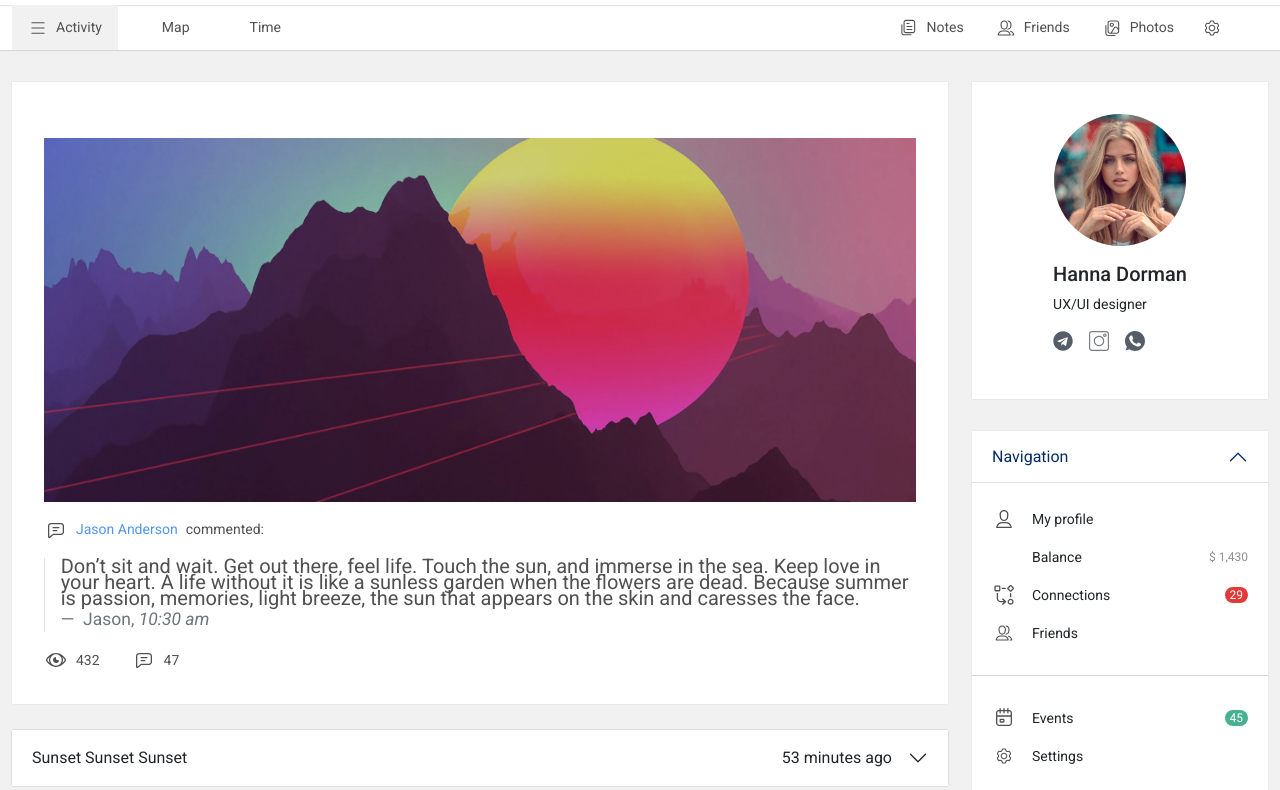
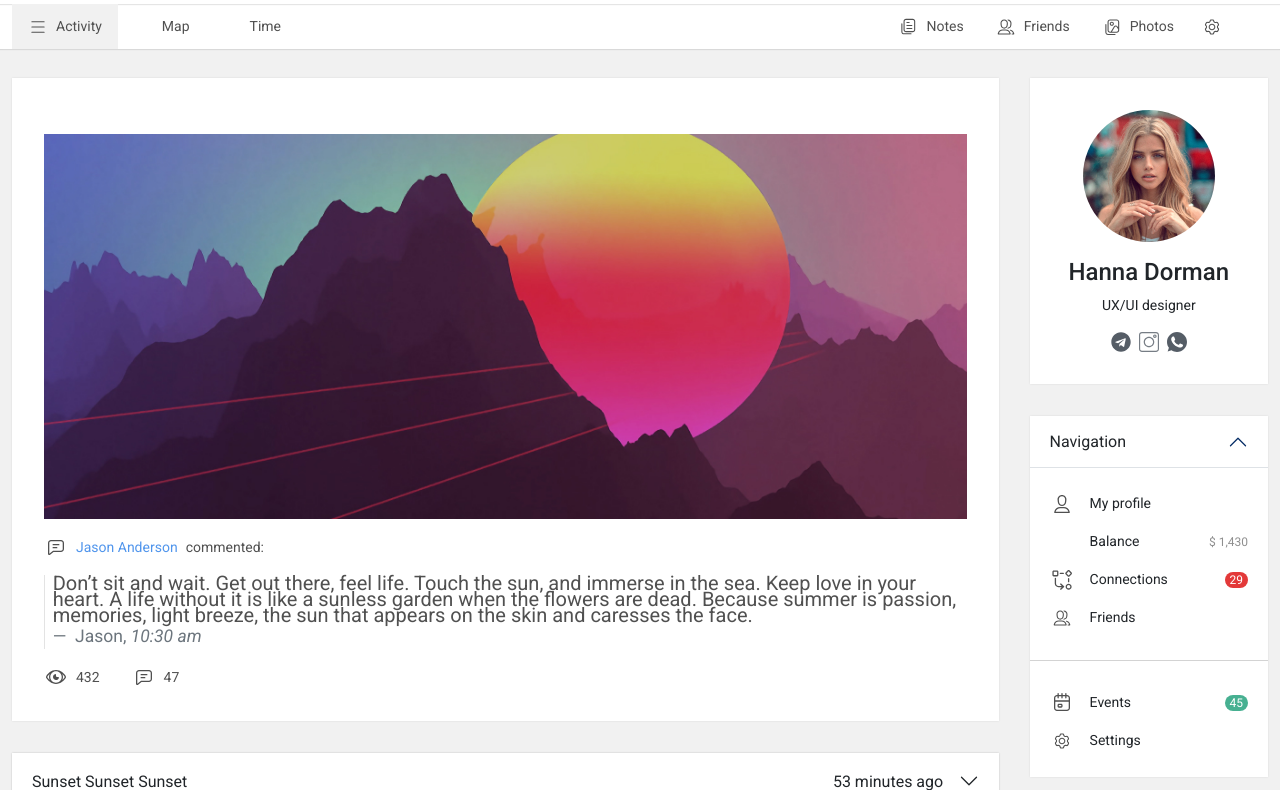
Before and after one commit to EkaterinaShamshina/web-bee-test, a website built with webpack: page src/template.html in a window 1280 px wide. Shown: the part 64-854 px from the top of the page. Built offline with nearby package versions, Linux system fonts and the light colour scheme; files whose address does not match are found by name.

Commit message:
fix: fix some problems with block sizes

```diff
--- a/src/styles/variables.scss
+++ b/src/styles/variables.scss
@@ -22,7 +22,7 @@ body {
   font-weight: 400 !important;
 }
 .container {
-  max-width: 1376px;
+  max-width: 1400px;
 }
 header {
   background-color: $white;
@@ -38,7 +38,7 @@ a {
 .nav {
   display: flex;
   align-items: center;
-  gap: 8px;
+  gap: 2rem;
   &-left {
     display: flex;
     align-items: center;
@@ -52,7 +52,7 @@ a {
     display: flex;
     flex-direction: column;
     align-items: center;
-    gap: 8px;
+    gap: 7px;
     padding: 0;
     flex: 1;
     &::before {
@@ -207,11 +207,26 @@ a {
   }
 }
 .main {
-  margin-top: 2rem;
+  margin-top: 1.8rem;
+  display: flex;
+  justify-content: space-between;
+}
+main {
+  display: flex;
+  flex-direction: column;
+  flex-basis: 79%;
+  gap: 2rem;
+}
+aside {
+  display: flex;
+  flex-direction: column;
+  gap: 2rem;
+  flex-basis: 20.5%;
 }
 article {
   background-color: $white;
   box-shadow: 0px 0px 2px 0px #0000001a;
+
   &.active {
     padding: 56px 32px 32px;
   }
@@ -275,8 +290,8 @@ article {
 }
 .card {
   align-items: center;
-  padding: 2rem 0;
-  margin-bottom: 2rem;
+  text-align: center;
+  padding: 2rem 0 1rem;
   border: none;
   box-shadow: 0px 0px 2px 0px #0000001a;
   border-radius: 0;
@@ -286,8 +301,11 @@ article {
 }
 .social {
   display: flex;
+  justify-content: space-between;
   align-items: center;
-  gap: 1rem;
+  max-width: 76px;
+  margin: 0 auto;
+
   & button {
     border-style: none;
     &:hover {
@@ -318,8 +336,6 @@ article {
   }
 }
 .accordion {
-  margin-top: 1.6rem;
-
   &-body {
     display: flex;
   }
--- a/src/template.html
+++ b/src/template.html
@@ -15,7 +15,7 @@
           <nav class="navbar navbar-1">
             <div class="nav-left">
               <a href="#" class="back-button text-reset"></a>
-              <a href="#" class="nav-link text-reset"
+              <a href="#" class="nav-link text-reset fs-4"
                 ><b>User pages</b> - Profile</a
               >
             </div>
@@ -115,7 +115,10 @@
                     />
                   </a>
 
-                  <ul class="dropdown-menu" aria-labelledby="dropdownMenuLink">
+                  <ul
+                    class="dropdown-menu dropdown-menu-end"
+                    aria-labelledby="dropdownMenuLink"
+                  >
                     <li><a class="dropdown-item fs-6" href="#">Setting</a></li>
                     <li>
                       <a class="dropdown-item fs-6" href="#">Another setting</a>
@@ -135,7 +138,7 @@
     </header>
     <div class="container">
       <div class="row justify-content-between main">
-        <main class="col-9">
+        <main>
           <article class="active">
             <img
               src="./images/poster.jpg"
@@ -150,7 +153,7 @@
               >
               commented:
             </p>
-            <div class="d-flex gap-3 mb-3">
+            <div class="d-flex gap-2 mb-3">
               <div class="vr blockquote-vr"></div>
               <blockquote class="blockquote mb-0">
                 <p>
@@ -182,7 +185,7 @@
               <div class="accordion-item">
                 <h2 class="accordion-header" id="headingOne">
                   <button
-                    class="accordion-button collapsed"
+                    class="accordion-button collapsed text-reset"
                     type="button"
                     data-bs-toggle="collapse"
                     data-bs-target="#collapseThree"
@@ -215,7 +218,7 @@
               <div class="accordion-item">
                 <h2 class="accordion-header" id="headingOne">
                   <button
-                    class="accordion-button collapsed"
+                    class="accordion-button collapsed text-reset"
                     type="button"
                     data-bs-toggle="collapse"
                     data-bs-target="#collapseFour"
@@ -242,7 +245,7 @@
             </div>
           </article>
         </main>
-        <aside class="col-3">
+        <aside>
           <div class="card">
             <img
               src="./images/Photo.jpg"
@@ -251,7 +254,7 @@
             />
 
             <div class="card-body">
-              <h5 class="card-title">Hanna Dorman</h5>
+              <h4 class="card-title">Hanna Dorman</h4>
               <p class="card-text">UX/UI designer</p>
               <div class="social">
                 <button
@@ -279,7 +282,7 @@
             <div class="accordion-item">
               <h2 class="accordion-header" id="accordionOne">
                 <button
-                  class="accordion-button"
+                  class="accordion-button text-reset"
                   type="button"
                   data-bs-toggle="collapse"
                   data-bs-target="#collapseOne"
@@ -354,7 +357,7 @@
             <div class="accordion-item">
               <h2 class="accordion-header" id="headingOne">
                 <button
-                  class="accordion-button"
+                  class="accordion-button text-reset"
                   type="button"
                   data-bs-toggle="collapse"
                   data-bs-target="#collapseTwo"
```
Also changed, not shown: dist/index.html, dist/main.css.
